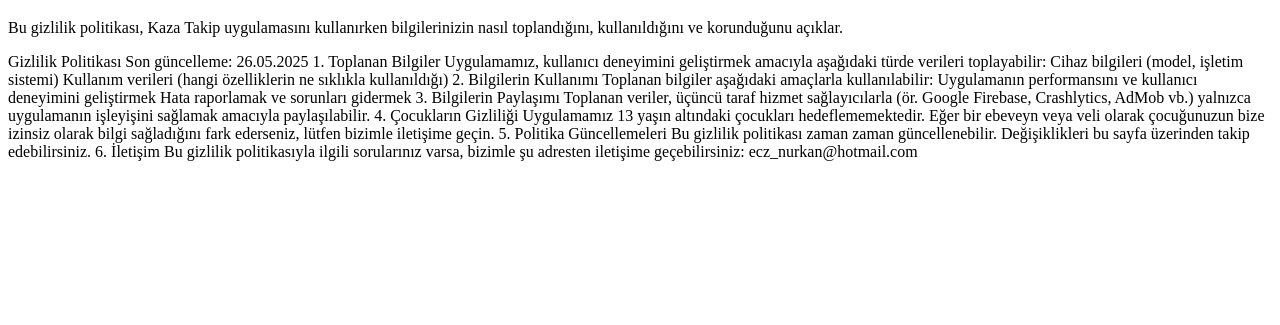
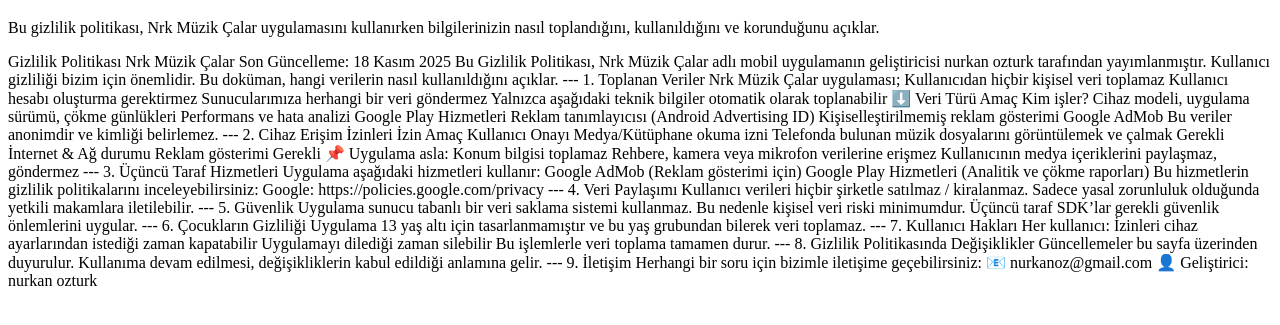
Before and after one commit to nurkanozturk/privacy-policy, a plain HTML site: page index.html in a window 1280 px wide. Shown: the part 61-386 px from the top of the page. Drawn offline with Linux system fonts and the light colour scheme.

Commit message:
Update index.html

```diff
--- a/index.html
+++ b/index.html
@@ -2,39 +2,135 @@
 <html lang="tr">
 <head>
   <meta charset="UTF-8">
-  <title>Gizlilik Politikası</title>
+  <title>Gizlilik Politikası nrk</title>
 </head>
 <body>
   <h1>Gizlilik Politikası</h1>
-  <p>Bu gizlilik politikası, Kaza Takip uygulamasını kullanırken bilgilerinizin nasıl toplandığını, kullanıldığını ve korunduğunu açıklar.</p>
-  Gizlilik Politikası
+  <p>Bu gizlilik politikası, Nrk Müzik Çalar uygulamasını kullanırken bilgilerinizin nasıl toplandığını, kullanıldığını ve korunduğunu açıklar.</p>
+Gizlilik Politikası
+Nrk Müzik Çalar
+Son Güncelleme: 18 Kasım 2025
 
-Son güncelleme: 26.05.2025
+Bu Gizlilik Politikası, Nrk Müzik Çalar adlı mobil uygulamanın geliştiricisi nurkan ozturk tarafından yayımlanmıştır.
+Kullanıcı gizliliği bizim için önemlidir. Bu doküman, hangi verilerin nasıl kullanıldığını açıklar.
 
-1. Toplanan Bilgiler
-Uygulamamız, kullanıcı deneyimini geliştirmek amacıyla aşağıdaki türde verileri toplayabilir:
 
-    Cihaz bilgileri (model, işletim sistemi)
+---
 
-    Kullanım verileri (hangi özelliklerin ne sıklıkla kullanıldığı)
+1. Toplanan Veriler
 
-2. Bilgilerin Kullanımı
-Toplanan bilgiler aşağıdaki amaçlarla kullanılabilir:
+Nrk Müzik Çalar uygulaması;
 
-    Uygulamanın performansını ve kullanıcı deneyimini geliştirmek
+Kullanıcıdan hiçbir kişisel veri toplamaz
 
-    Hata raporlamak ve sorunları gidermek
+Kullanıcı hesabı oluşturma gerektirmez
 
-3. Bilgilerin Paylaşımı
-Toplanan veriler, üçüncü taraf hizmet sağlayıcılarla (ör. Google Firebase, Crashlytics, AdMob vb.) yalnızca uygulamanın işleyişini sağlamak amacıyla paylaşılabilir.
+Sunucularımıza herhangi bir veri göndermez
 
-4. Çocukların Gizliliği
-Uygulamamız 13 yaşın altındaki çocukları hedeflememektedir. Eğer bir ebeveyn veya veli olarak çocuğunuzun bize izinsiz olarak bilgi sağladığını fark ederseniz, lütfen bizimle iletişime geçin.
 
-5. Politika Güncellemeleri
-Bu gizlilik politikası zaman zaman güncellenebilir. Değişiklikleri bu sayfa üzerinden takip edebilirsiniz.
+Yalnızca aşağıdaki teknik bilgiler otomatik olarak toplanabilir ⬇️
 
-6. İletişim
-Bu gizlilik politikasıyla ilgili sorularınız varsa, bizimle şu adresten iletişime geçebilirsiniz: ecz_nurkan@hotmail.com
+Veri Türü	Amaç	Kim işler?
+
+Cihaz modeli, uygulama sürümü, çökme günlükleri	Performans ve hata analizi	Google Play Hizmetleri
+Reklam tanımlayıcısı (Android Advertising ID)	Kişiselleştirilmemiş reklam gösterimi	Google AdMob
+
+
+Bu veriler anonimdir ve kimliği belirlemez.
+
+
+---
+
+2. Cihaz Erişim İzinleri
+
+İzin	Amaç	Kullanıcı Onayı
+
+Medya/Kütüphane okuma izni	Telefonda bulunan müzik dosyalarını görüntülemek ve çalmak	Gerekli
+İnternet & Ağ durumu	Reklam gösterimi	Gerekli
+
+
+📌 Uygulama asla:
+
+Konum bilgisi toplamaz
+
+Rehbere, kamera veya mikrofon verilerine erişmez
+
+Kullanıcının medya içeriklerini paylaşmaz, göndermez
+
+
+
+---
+
+3. Üçüncü Taraf Hizmetleri
+
+Uygulama aşağıdaki hizmetleri kullanır:
+
+Google AdMob (Reklam gösterimi için)
+
+Google Play Hizmetleri (Analitik ve çökme raporları)
+
+
+Bu hizmetlerin gizlilik politikalarını inceleyebilirsiniz:
+
+Google: https://policies.google.com/privacy
+
+
+
+---
+
+4. Veri Paylaşımı
+
+Kullanıcı verileri hiçbir şirketle satılmaz / kiralanmaz.
+Sadece yasal zorunluluk olduğunda yetkili makamlara iletilebilir.
+
+
+---
+
+5. Güvenlik
+
+Uygulama sunucu tabanlı bir veri saklama sistemi kullanmaz.
+Bu nedenle kişisel veri riski minimumdur.
+Üçüncü taraf SDK’lar gerekli güvenlik önlemlerini uygular.
+
+
+---
+
+6. Çocukların Gizliliği
+
+Uygulama 13 yaş altı için tasarlanmamıştır ve bu yaş grubundan bilerek veri toplamaz.
+
+
+---
+
+7. Kullanıcı Hakları
+
+Her kullanıcı:
+
+İzinleri cihaz ayarlarından istediği zaman kapatabilir
+
+Uygulamayı dilediği zaman silebilir
+
+
+Bu işlemlerle veri toplama tamamen durur.
+
+
+---
+
+8. Gizlilik Politikasında Değişiklikler
+
+Güncellemeler bu sayfa üzerinden duyurulur.
+Kullanıma devam edilmesi, değişikliklerin kabul edildiği anlamına gelir.
+
+
+---
+
+9. İletişim
+
+Herhangi bir soru için bizimle iletişime geçebilirsiniz:
+
+📧 nurkanoz@gmail.com
+👤 Geliştirici: nurkan ozturk
+
+
 </body>
 </html>
```
